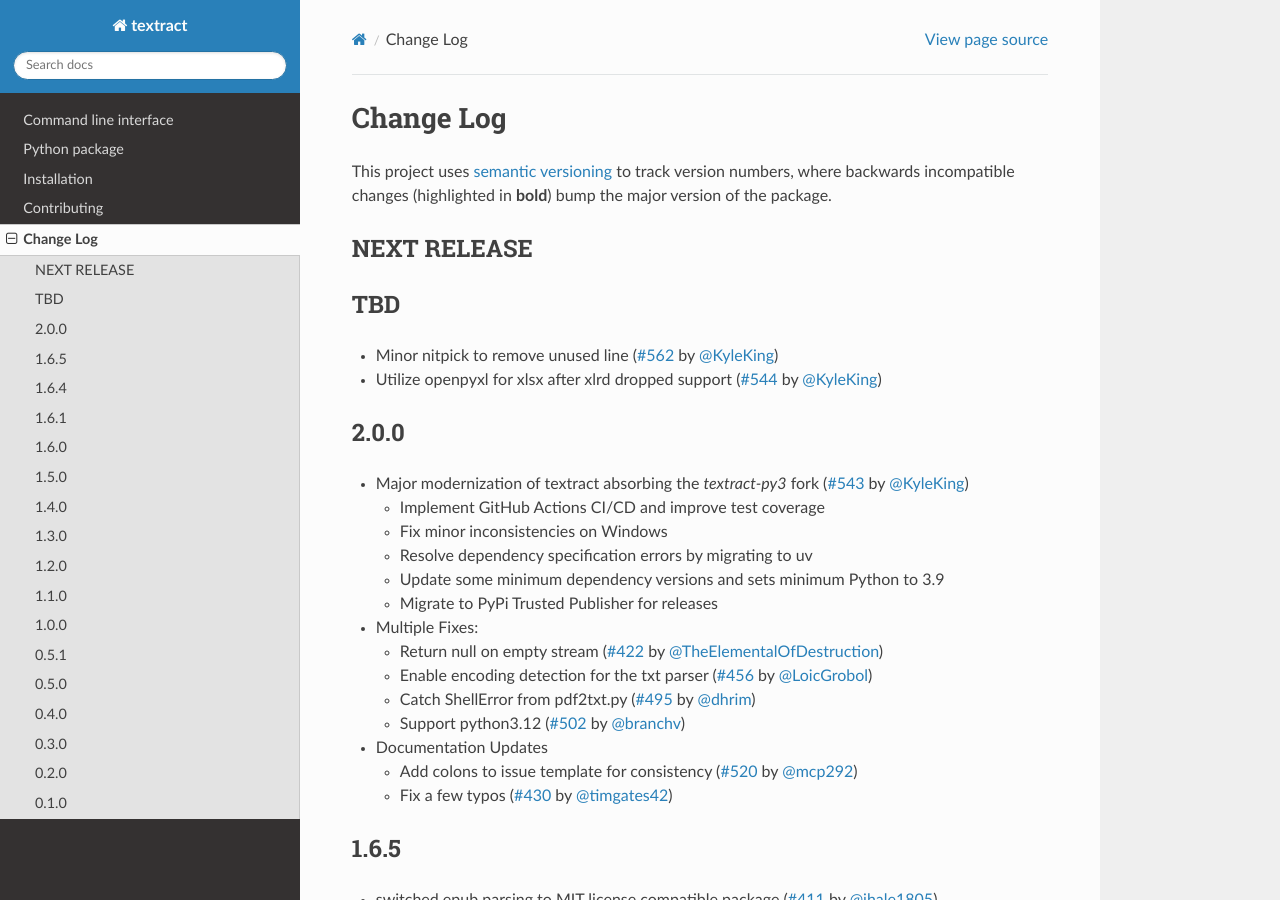
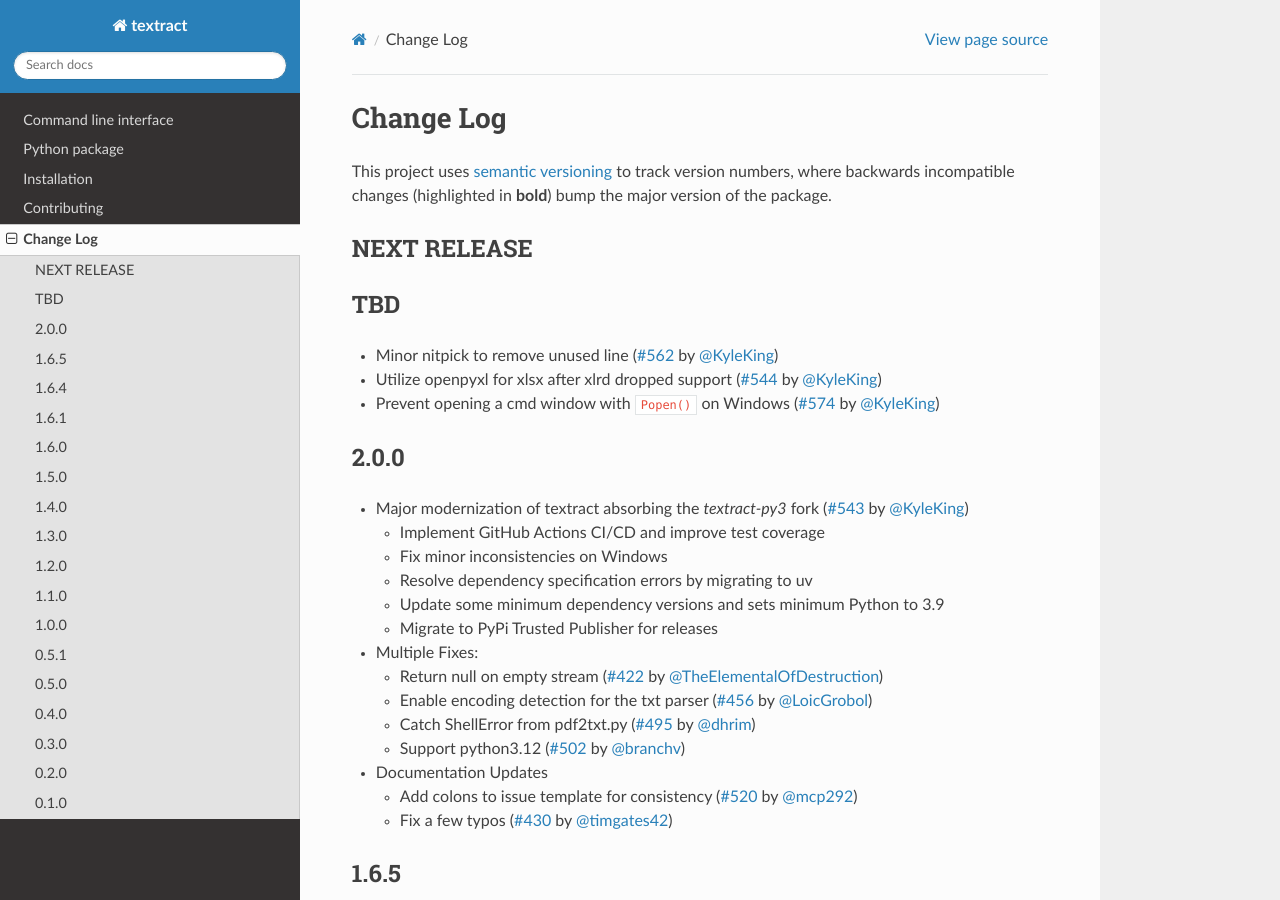
Before and after one commit to deanmalmgren/textract, a Sphinx documentation site: the page built from docs/changelog.rst, in a window 1280 px wide and 900 px high. Built offline with Sphinx 7.4.7 and the Read the Docs theme 3.1.0, drawn with Linux system fonts in a browser that asks for light colours.

Commit message:
docs: update changelog

```diff
--- a/docs/changelog.rst
+++ b/docs/changelog.rst
@@ -15,6 +15,7 @@
 
 * Minor nitpick to remove unused line (`#562`_ by `@KyleKing`_)
 * Utilize openpyxl for xlsx after xlrd dropped support (`#544`_ by `@KyleKing`_)
+* Prevent opening a cmd window with ``Popen()`` on Windows (`#574`_ by `@KyleKing`_)
 
 2.0.0
 -------------------
@@ -398,3 +399,4 @@
 .. _#544: https://github.com/deanmalmgren/textract/issues/544
 .. _#559: https://github.com/deanmalmgren/textract/pull/559
 .. _#562: https://github.com/deanmalmgren/textract/pull/562
+.. _#574: https://github.com/deanmalmgren/textract/pull/574
```
